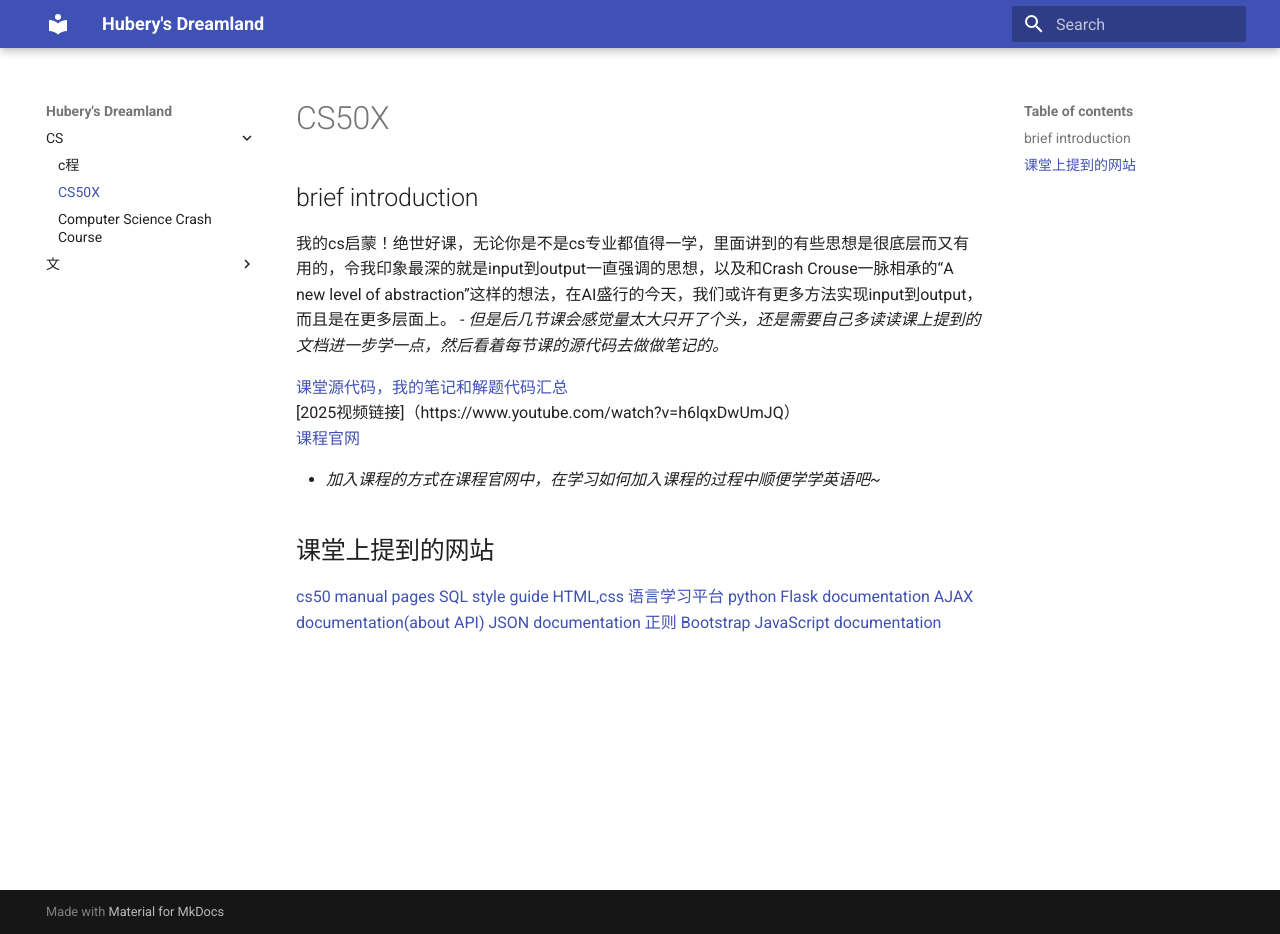
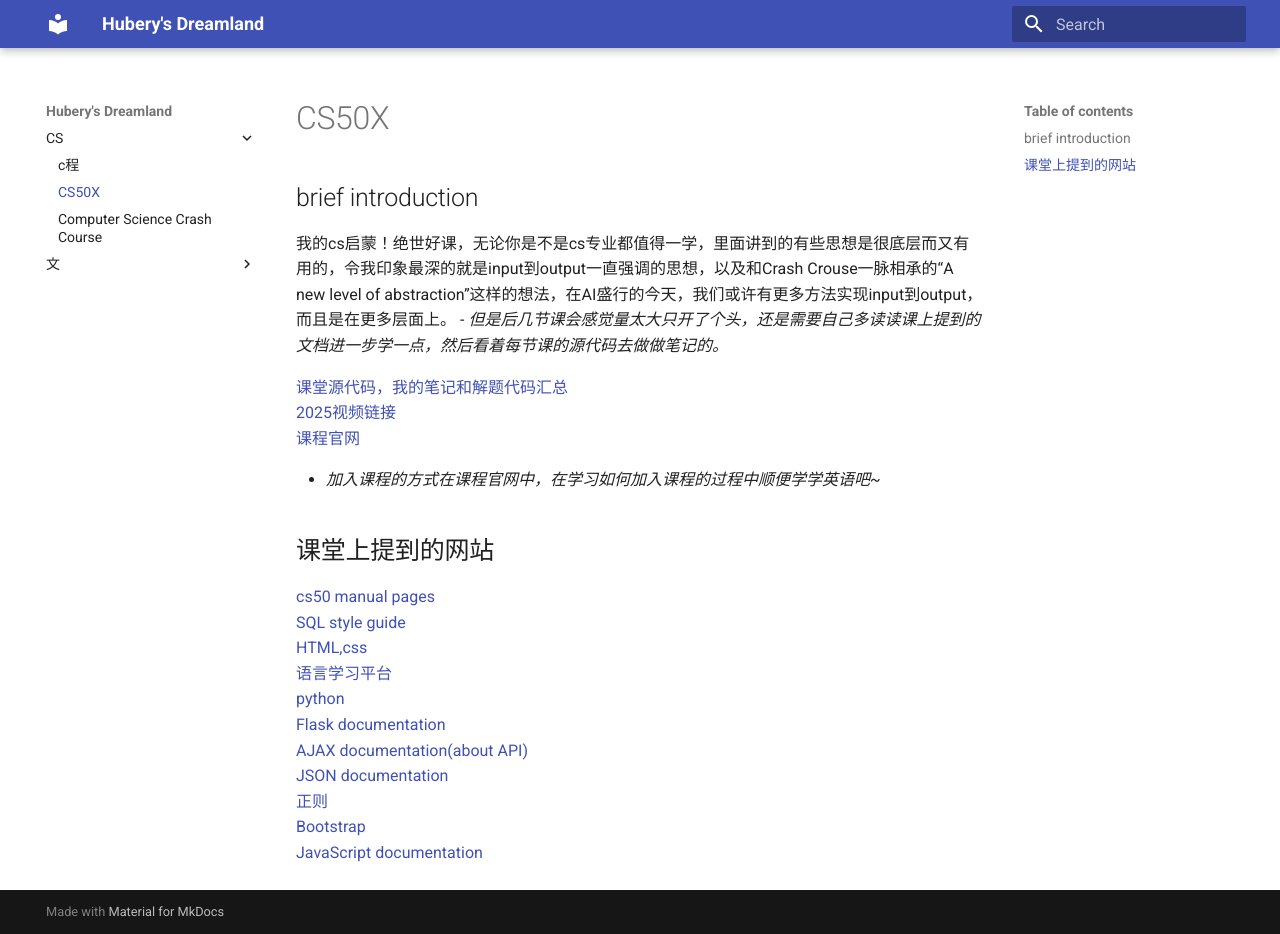
Before and after one commit to hubery258/dreamland-hubery, an MkDocs documentation site: the page built from docs/cs/cs50x/index.md, in a window 1280 px wide and 934 px high. Built offline with MkDocs 1.6.1 and Material for MkDocs 9.7.7, drawn with Linux system fonts in a browser that asks for light colours.

Commit message:
format correctness

```diff
--- a/docs/cs/cs50x/index.md
+++ b/docs/cs/cs50x/index.md
@@ -4,20 +4,20 @@
 - *但是后几节课会感觉量太大只开了个头，还是需要自己多读读课上提到的文档进一步学一点，然后看着每节课的源代码去做做笔记的。*
 
 [课堂源代码，我的笔记和解题代码汇总](https://github.com/hubery258/2025CS50X-note-solution)<br>
-[2025视频链接]（https://www.youtube.com/watch?v=h6lqxDwUmJQ）<br>
+[2025视频链接](https://www.youtube.com/watch?v=h6lqxDwUmJQ)<br>
 [课程官网](https://cs50.harvard.edu/x/)
 
 - *加入课程的方式在课程官网中，在学习如何加入课程的过程中顺便学学英语吧~*
 
 ## 课堂上提到的网站
-[cs50 manual pages](https://manual.cs50.io/)
-[SQL style guide](https://www.sqlstyle.guide/)
-[HTML,css](https://www.w3schools.com/tags/ref_attributes.asp)
-[语言学习平台](https://pathfinder.w3schools.com/)
-[python](https://docs.python.org/3/)
-[Flask documentation](https://flask.palletsprojects.com/)
-[AJAX documentation(about API)](https://api.jquery.com/category/ajax/)
-[JSON documentation](https://www.json.org/json-en.html)
-[正则](https://developer.mozilla.org/en-US/docs/Web/JavaScript/Guide/Regular_expressions)
-[Bootstrap](https://getbootstrap.com/docs/)
+[cs50 manual pages](https://manual.cs50.io/)<br>
+[SQL style guide](https://www.sqlstyle.guide/)<br>
+[HTML,css](https://www.w3schools.com/tags/ref_attributes.asp)<br>
+[语言学习平台](https://pathfinder.w3schools.com/)<br>
+[python](https://docs.python.org/3/)<br>
+[Flask documentation](https://flask.palletsprojects.com/)<br>
+[AJAX documentation(about API)](https://api.jquery.com/category/ajax/)<br>
+[JSON documentation](https://www.json.org/json-en.html)<br>
+[正则](https://developer.mozilla.org/en-US/docs/Web/JavaScript/Guide/Regular_expressions)<br>
+[Bootstrap](https://getbootstrap.com/docs/)<br>
 [JavaScript documentation](https://developer.mozilla.org/en-US/docs/Web/JavaScript)
```
